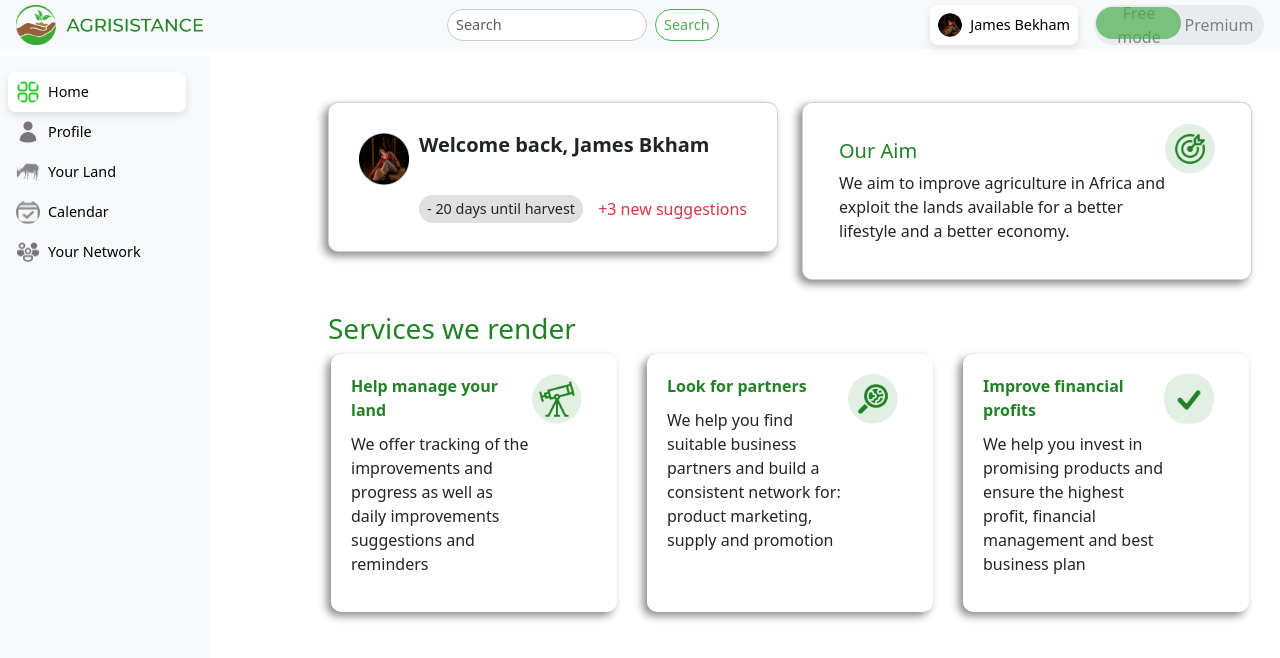
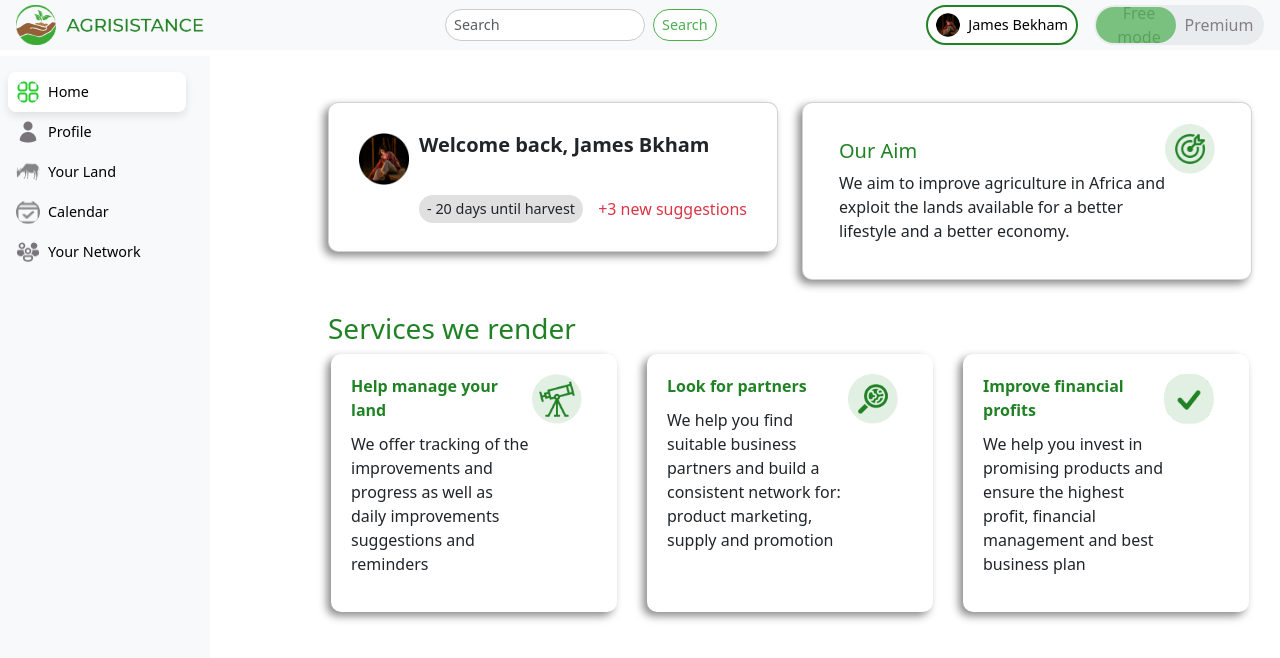
Before and after one commit to pixiebyte/Agrisistence-front, a React (Vite) app: page / in a window 1280 px wide. Shown: the top 658 px of the page. Built offline with nearby package versions, Linux system fonts and the light colour scheme.

Commit message:
first page almost done2

```diff
--- a/src/components/Header.css
+++ b/src/components/Header.css
@@ -5,6 +5,7 @@
   display: flex;
   align-items: center;
   justify-content: space-between;
+  background-color: #2182244f; /* Green background color */
 }
 
 .navbar-brand {
@@ -68,15 +69,24 @@
 .nav-link {
   display: flex;
   align-items: center;
-  border-radius: 100px; /* Rounded corners */
+  text-decoration: none; /* Remove underline from link */
 }
 
-.boxed-link {
-  padding: 0.5rem 1rem;
-  border-radius: 100px; /* Fully rounded corners */
-  border: 1px solid #4caf50; /* Green border */
-  display: flex;
-  align-items: center;
+.james-button {
+  border: 2.5px solid #218225; /* Green border */
+  color: #4caf50; /* Green text */
+  background-color: #ffffff; /* White background */
+  border-radius: 20px; /* Rounded corners */
+  padding: 0.25rem 0.5rem;
+  font-size: 0.9rem;
+  height: 40px; /* Match height of search button */
+  width: 180px; /* Match width of search button */
+  transition: background-color 0.2s, color 0.2s; /* Smooth transitions */
+}
+
+.james-button:hover {
+  background-color: #4caf50; /* Green background on hover */
+  color: #ffffff; /* White text on hover */
 }
 
 .nav-icon {
@@ -115,8 +125,8 @@
 .switch-toggle {
   position: absolute;
   top: 2px;
-  width: 50%;
-  height: 80%;
+  width: 47%;
+  height: 90%;
   background-color: rgba(76, 175, 80, 0.7); /* Transparent green */
   border-radius: 20px;
   transition: left 0.3s, background-color 0.3s;
--- a/src/components/Header.jsx
+++ b/src/components/Header.jsx
@@ -32,7 +32,7 @@ const Header = () => {
       </Form>
       <Nav className="ml-auto navbar-nav">
         <Nav.Item className="nav-box">
-          <Nav.Link href="#profile" className="nav-link boxed-link">
+          <Nav.Link href="#profile" className="nav-link james-button">
             <img src={profileImage} className="nav-icon" alt="Profile" />
             <span>James Bekham</span>
           </Nav.Link>
```
